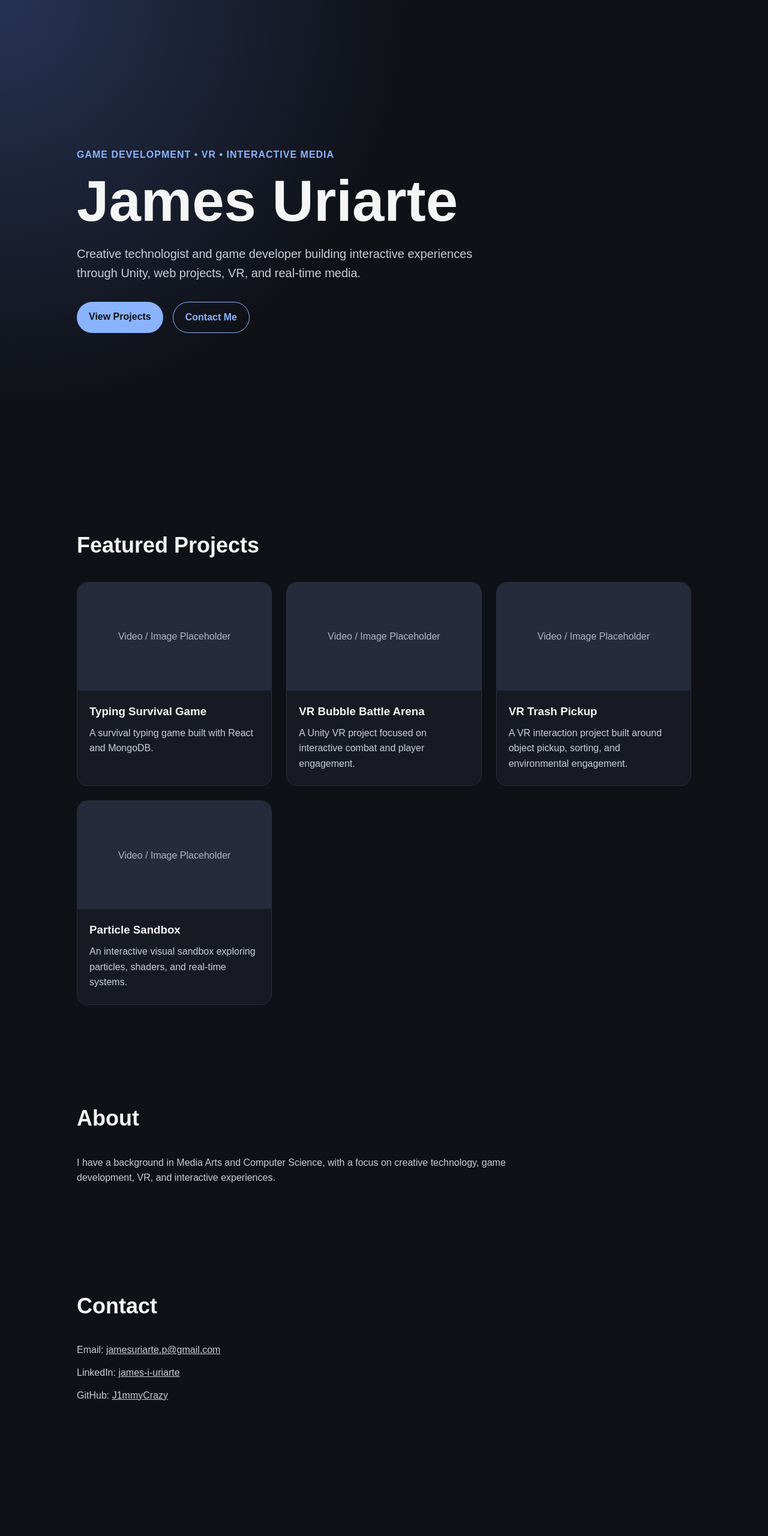
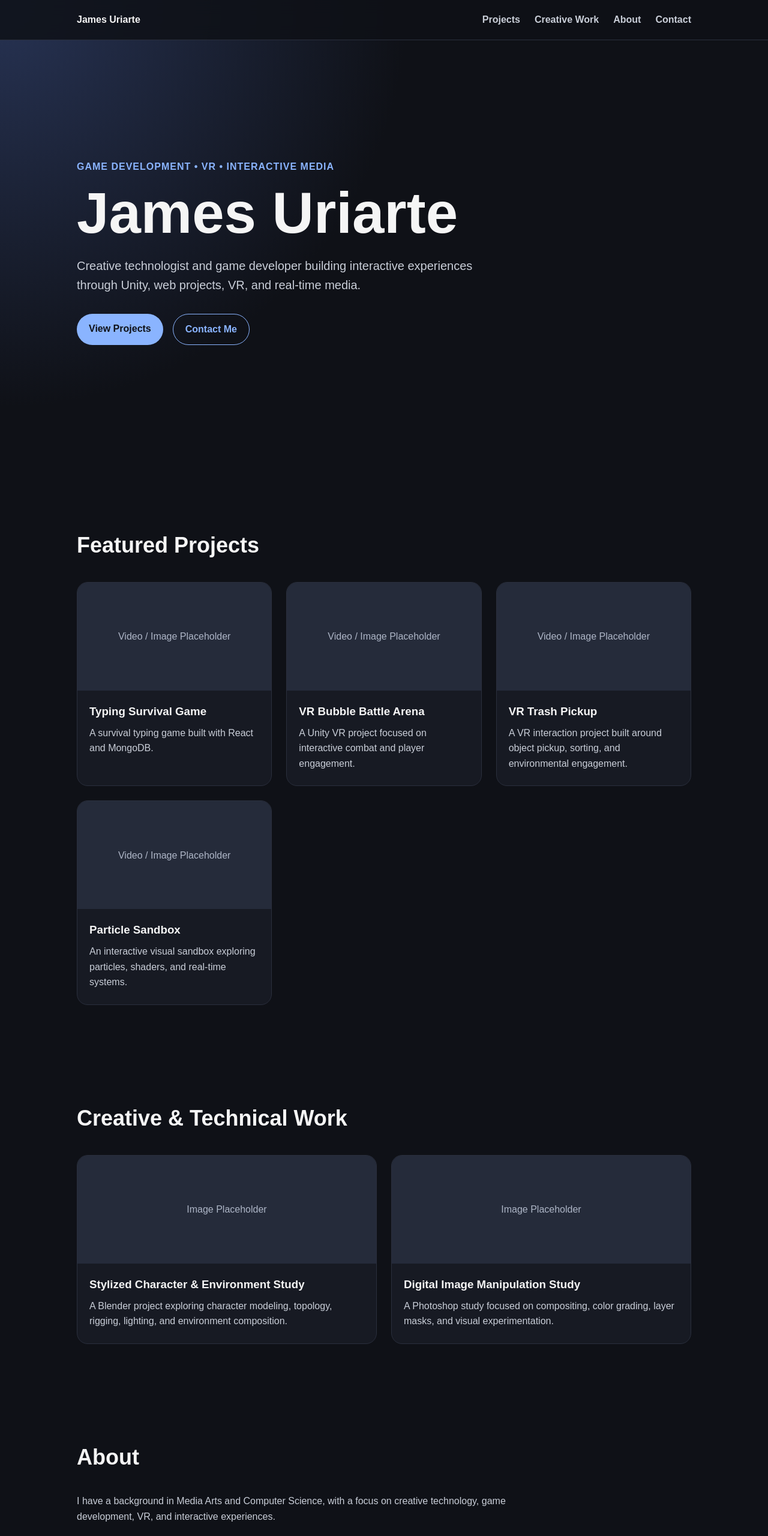
Before and after one commit to J1mmyCrazy/portfolio, a plain HTML site: page index.html in a window 1280 px wide. Shown: the top 2560 px of the page at 60% size. Before the commit the page ends 2430 px from the top, so only its background shows below. Drawn offline with Linux system fonts and the light colour scheme.

Commit message:
Add navigation and creative work section

```diff
--- a/index.html
+++ b/index.html
@@ -7,6 +7,17 @@
   <link rel="stylesheet" href="style.css" />
 </head>
 <body>
+  <nav class="navbar">
+    <a href="index.html" class="logo">James Uriarte</a>
+
+    <div class="nav-links">
+      <a href="#projects">Projects</a>
+      <a href="#creative-work">Creative Work</a>
+      <a href="#about">About</a>
+      <a href="#contact">Contact</a>
+    </div>
+  </nav>
+
   <header class="hero">
     <p class="eyebrow">Game Development • VR • Interactive Media</p>
     <h1>James Uriarte</h1>
@@ -51,6 +62,28 @@
       </div>
     </section>
 
+    <section id="creative-work" class="section">
+      <h2>Creative & Technical Work</h2>
+
+      <div class="project-grid">
+        <a href="projects/stylized-character-environment.html" class="project-card link-card">
+          <div class="project-media">Image Placeholder</div>
+          <h3>Stylized Character & Environment Study</h3>
+          <p>
+            A Blender project exploring character modeling, topology, rigging, lighting, and environment composition.
+          </p>
+        </a>
+
+        <a href="projects/digital-image-manipulation.html" class="project-card link-card">
+          <div class="project-media">Image Placeholder</div>
+          <h3>Digital Image Manipulation Study</h3>
+          <p>
+            A Photoshop study focused on compositing, color grading, layer masks, and visual experimentation.
+          </p>
+        </a>
+      </div>
+    </section>
+
     <section id="about" class="section">
       <h2>About</h2>
       <p>
--- a/style.css
+++ b/style.css
@@ -2,6 +2,10 @@
   box-sizing: border-box;
   margin: 0;
   padding: 0;
+}
+
+html {
+  scroll-behavior: smooth;
 }
 
 body {
@@ -15,12 +19,47 @@ a {
   color: inherit;
 }
 
+.navbar {
+  position: fixed;
+  top: 0;
+  width: 100%;
+  padding: 20px 10%;
+  display: flex;
+  justify-content: space-between;
+  align-items: center;
+  background: rgba(15, 17, 23, 0.85);
+  backdrop-filter: blur(12px);
+  border-bottom: 1px solid #2a2f3d;
+  z-index: 100;
+}
+
+.logo {
+  text-decoration: none;
+  font-weight: bold;
+  color: #f5f5f5;
+}
+
+.nav-links {
+  display: flex;
+  gap: 24px;
+}
+
+.nav-links a {
+  text-decoration: none;
+  color: #c9ced8;
+  font-weight: bold;
+}
+
+.nav-links a:hover {
+  color: #8ab4ff;
+}
+
 .hero {
   min-height: 100vh;
   display: flex;
   flex-direction: column;
   justify-content: center;
-  padding: 80px 10%;
+  padding: 120px 10% 80px;
   background: radial-gradient(circle at top left, #273354, #0f1117 45%);
 }
 
@@ -114,9 +153,40 @@ h1 {
   color: #c9ced8;
 }
 
+.link-card {
+  display: block;
+  text-decoration: none;
+  color: inherit;
+  transition: transform 0.2s ease, border-color 0.2s ease;
+}
+
+.link-card:hover {
+  transform: translateY(-6px);
+  border-color: #8ab4ff;
+}
+
 #about p,
 #contact p {
   max-width: 800px;
   color: #c9ced8;
   margin-bottom: 12px;
 }
+
+@media (max-width: 700px) {
+  .navbar {
+    position: static;
+    flex-direction: column;
+    gap: 12px;
+  }
+
+  .nav-links {
+    flex-wrap: wrap;
+    justify-content: center;
+    gap: 14px;
+  }
+
+  .hero {
+    min-height: auto;
+    padding-top: 80px;
+  }
+}
```
Also changed, not shown: projects/digital-image-manipulation.html (added), projects/stylized-character-environment.html (added).
